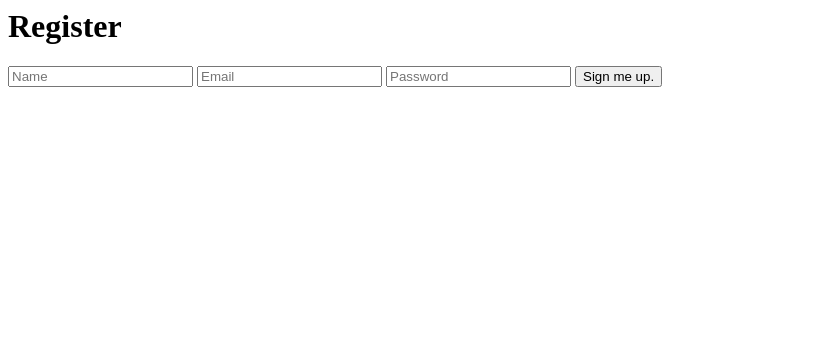
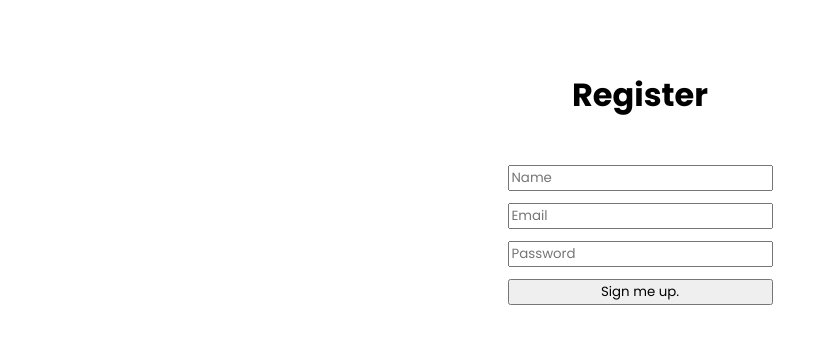
Before and after one commit to bowa41/routepyramid, a Flask app: template templates/register.html in a window 1280 px wide. Shown: the top 344 px of the page, without its empty margins (0-828 px from the left). Run offline with Flask 3, Linux system fonts and the light colour scheme; a user stored in the database is signed in; the template is opened without the code that fills it: most values are stand-ins (such as "Sample title", 1, 10 or a date in 2020).

Commit message:
adding basic styling, will refine later

```diff
--- a/static/css/styles.css
+++ b/static/css/styles.css
@@ -226,3 +226,26 @@ svg {
     margin: 0px;
     margin-bottom: 24px;
 }
+
+.box {
+  width: 100%;
+  margin: 0 auto;
+  text-align: center;
+  margin-top: 50px;
+  display: flex;
+  flex-direction: column;
+  align-items: center;
+  justify-content: center;
+  gap: 12px;
+}
+
+.box a {
+  text-decoration: none;
+}
+
+.a_btn {
+    border: 1px solid black;
+    border-radius: 5px;
+    padding: 7px 20px;
+    width: 200px;
+}
--- a/templates/register.html
+++ b/templates/register.html
@@ -1,3 +1,13 @@
+<head>
+    <meta charset="UTF-8">
+    <link href="https://fonts.googleapis.com/css2?family=Poppins:wght@400;700&display=swap" rel="stylesheet">
+    {{ font_awesome.load_js() }}
+    <link
+      rel="stylesheet"
+      href="{{ url_for('static', filename='css/styles.css') }}"
+    />
+</head>
+
 <div class="box">
 	<h1>Register</h1>
     <form action="{{ url_for('register') }}" method="post">
```
Also changed, not shown: templates/index.html (+17 -3 lines), templates/login.html (+10 -0 lines), instance/routepyramid.db.
